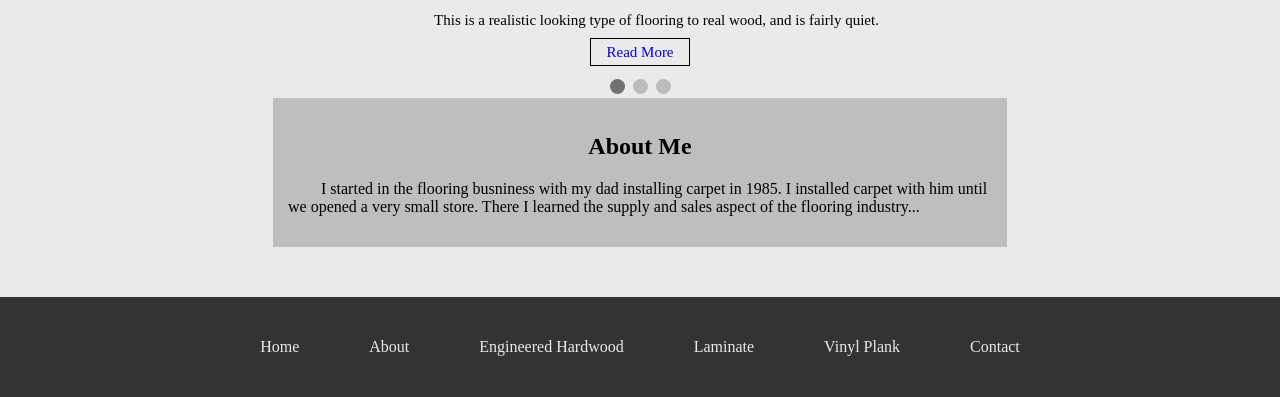
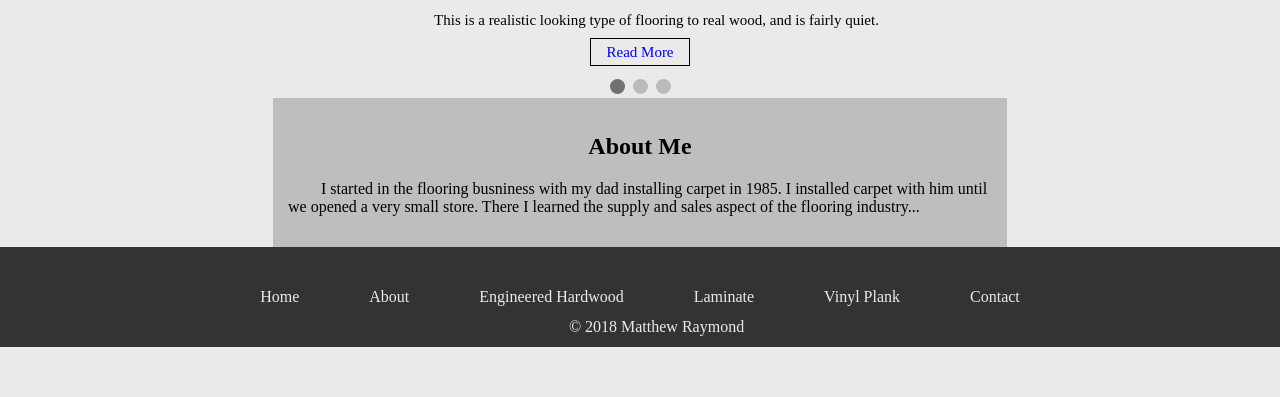
Before and after one commit to SeanRaymond2301/Raymond-Flooring, a PHP site: page / in a window 1280 px wide. Shown: the part 518-915 px from the top of the page. After the commit the page ends 865 px from the top, so only its background shows below. Run offline with PHP 8.4, Linux system fonts and the light colour scheme; some libraries are stand-ins or nearby versions.

Commit message:
made changes to the footer to move the copyright

```diff
--- a/SCSS/main.scss
+++ b/SCSS/main.scss
@@ -262,6 +262,12 @@ footer ul a {
 	transform: translateX(70%);
 }
 
+#cr {
+    position: absolute;
+    z-index: 1000000000000000;
+    padding-top: 55px;
+}
+
 //***********CONTENT***********//
 
 main.content {
--- a/css/main.css
+++ b/css/main.css
@@ -191,6 +191,11 @@ footer ul a {
   left: 0;
   transform: translateX(70%); }
 
+#cr {
+  position: absolute;
+  z-index: 1000000000000000;
+  padding-top: 55px; }
+
 main.content .wrap {
   display: flex;
   justify-content: space-around; }
--- a/footer.php
+++ b/footer.php
@@ -1,8 +1,8 @@
 <link rel="stylesheet" href="css/main.css">
     <footer>
-        <p>&copy; 2018 Matthew Raymond</p>
         <div class="footer-nav">
 			<img src="http://via.placeholder.com/100x100" alt="" class="footer-logo">
+            <p id="cr">&copy; 2018 Matthew Raymond</p>
             <ul>
                 <a href="?page=Home">
                     <li>Home</li>
```
